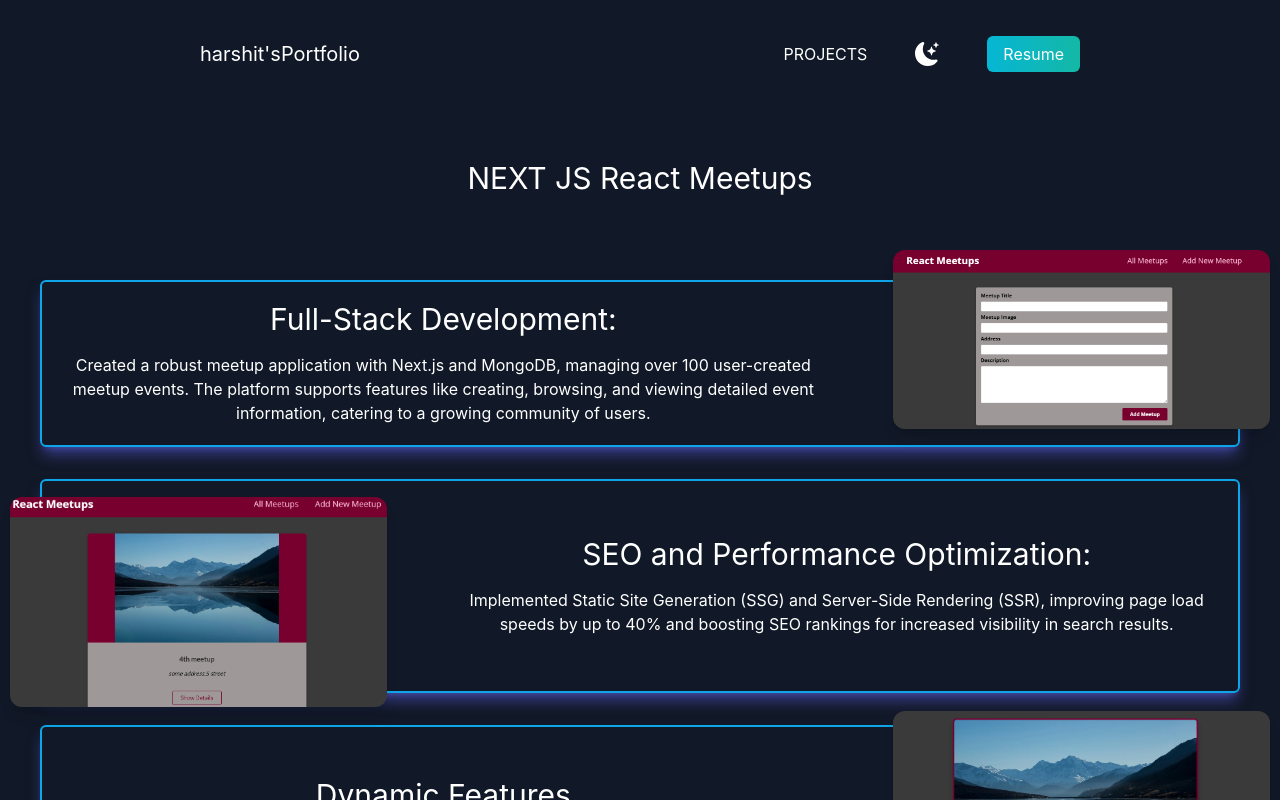
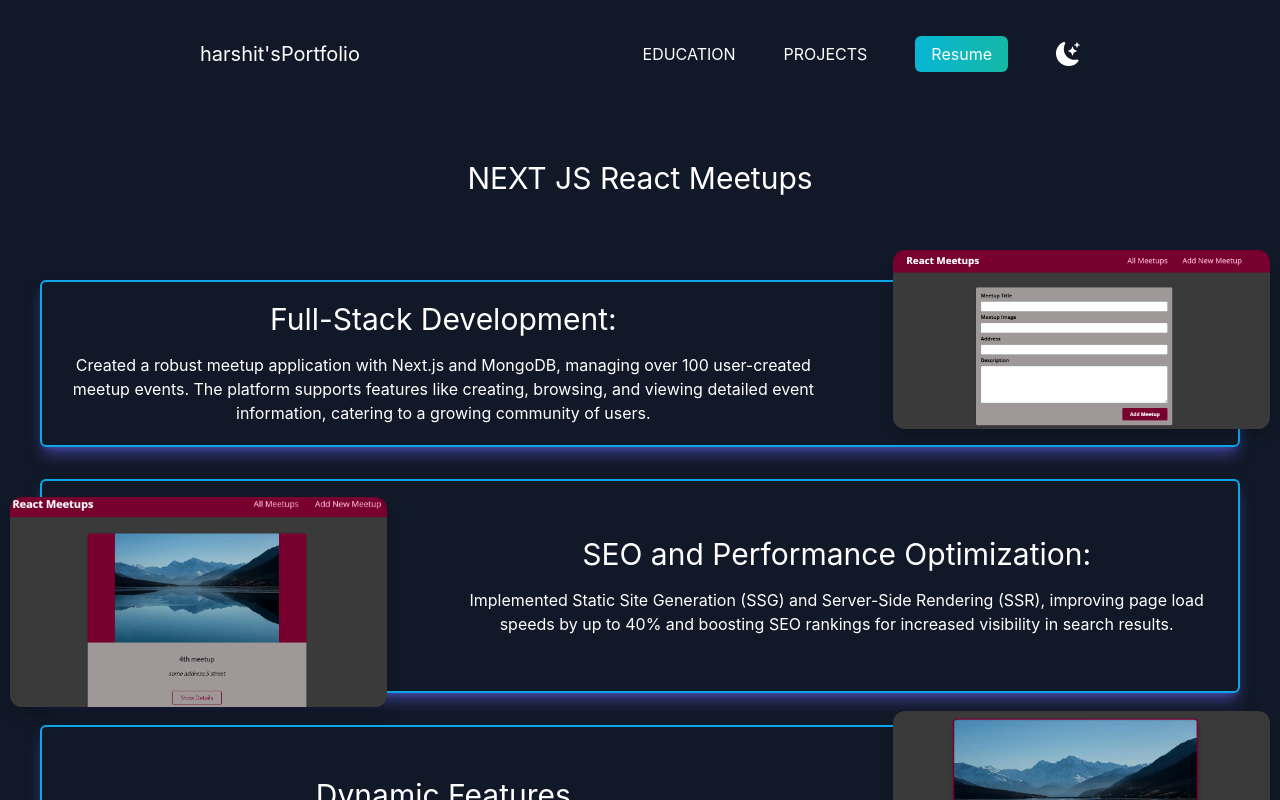
Before and after one commit to harshit-G51102/Portfolio, a Next.js app: page /projects/meetups in a window 1280 px wide. Shown: the top 800 px of the page. Built offline with nearby package versions, Linux system fonts and the light colour scheme.

Commit message:
adding education link

```diff
--- a/pages/index.js
+++ b/pages/index.js
@@ -42,14 +42,11 @@ export default function Home() {
           <nav className="py-10 mb-12 gap-8 flex flex-wrap  justify-between dark:text-white md:px-20 lg:px-40">
             <h1 className="font-burtons text-xl text-center w-full md:w-auto"><Link href='/'>harshit'sPortfolio</Link></h1>
             <ul className="flex flex-wrap items-center justify-center gap-4 w-full md:w-auto">
-              <li>
-                <Link href='/projects'>PROJECTS</Link>
+            <li>
+                <Link href='/projects'>EDUCATION</Link>
               </li>
               <li>
-                <BsFillMoonStarsFill
-                  onClick={toggleDarkMode}
-                  className=" cursor-pointer text-2xl ml-8"
-                />
+                <Link href='/projects' className="ml-8">PROJECTS</Link>
               </li>
               <li>
                 <Link
@@ -60,6 +57,12 @@ export default function Home() {
                 >
                   Resume
                 </Link>
+              </li>
+              <li>
+                <BsFillMoonStarsFill
+                  onClick={toggleDarkMode}
+                  className=" cursor-pointer text-2xl ml-8"
+                />
               </li>
             </ul>
           </nav>
--- a/pages/projects/foodOrdering.js
+++ b/pages/projects/foodOrdering.js
@@ -35,23 +35,26 @@ function foodOrdering() {
             <h1 className="font-burtons text-xl text-center w-full md:w-auto"><Link href='/'>harshit'sPortfolio</Link></h1>
             <ul className="flex flex-wrap items-center justify-center gap-4 w-full md:w-auto">
             <li>
-                            <Link href='/projects'>PROJECTS</Link>
+                <Link href='/projects'>EDUCATION</Link>
+              </li>
+              <li>
+                <Link href='/projects' className="ml-8">PROJECTS</Link>
+              </li>
+              <li>
+                <Link
+                  className="bg-gradient-to-r from-cyan-500 to-teal-500 text-white px-4 py-2 border-none rounded-md ml-8"
+                  href="/resume/22bcs103_harshit_1.pdf" // Path to your resume PDF
+                  target="_blank" // Open in a new tab
+                  rel="noopener noreferrer"
+                >
+                  Resume
+                </Link>
               </li>
               <li>
                 <BsFillMoonStarsFill
                   onClick={toggleDarkMode}
                   className=" cursor-pointer text-2xl ml-8"
                 />
-                        </li>
-                        <li>
-                            <a
-                                className="bg-gradient-to-r from-cyan-500 to-teal-500 text-white px-4 py-2 border-none rounded-md ml-8"
-                                href="/resume/22bcs103_harshit_1.pdf" // Path to your resume PDF
-                                target="_blank" // Open in a new tab
-                                rel="noopener noreferrer"
-                            >
-                                Resume
-                            </a>
               </li>
             </ul>
           </nav>
--- a/pages/projects/index.js
+++ b/pages/projects/index.js
@@ -34,23 +34,26 @@ function Projects() {
             <h1 className="font-burtons text-xl text-center w-full md:w-auto"><Link href='/'>harshit'sPortfolio</Link></h1>
             <ul className="flex flex-wrap items-center justify-center gap-4 w-full md:w-auto">
             <li>
-                            <Link href='/projects'>PROJECTS</Link>
+                <Link href='/projects'>EDUCATION</Link>
+              </li>
+              <li>
+                <Link href='/projects' className="ml-8">PROJECTS</Link>
+              </li>
+              <li>
+                <Link
+                  className="bg-gradient-to-r from-cyan-500 to-teal-500 text-white px-4 py-2 border-none rounded-md ml-8"
+                  href="/resume/22bcs103_harshit_1.pdf" // Path to your resume PDF
+                  target="_blank" // Open in a new tab
+                  rel="noopener noreferrer"
+                >
+                  Resume
+                </Link>
               </li>
               <li>
                 <BsFillMoonStarsFill
                   onClick={toggleDarkMode}
                   className=" cursor-pointer text-2xl ml-8"
                 />
-                        </li>
-                        <li>
-                            <a
-                                className="bg-gradient-to-r from-cyan-500 to-teal-500 text-white px-4 py-2 border-none rounded-md ml-8"
-                                href="/resume/22bcs103_harshit_1.pdf" // Path to your resume PDF
-                                target="_blank" // Open in a new tab
-                                rel="noopener noreferrer"
-                            >
-                                Resume
-                            </a>
               </li>
             </ul>
           </nav>
--- a/pages/projects/meetups.js
+++ b/pages/projects/meetups.js
@@ -34,23 +34,26 @@ function meetups() {
             <h1 className="font-burtons text-xl text-center w-full md:w-auto"><Link href='/'>harshit'sPortfolio</Link></h1>
             <ul className="flex flex-wrap items-center justify-center gap-4 w-full md:w-auto">
             <li>
-                            <Link href='/projects'>PROJECTS</Link>
+                <Link href='/projects'>EDUCATION</Link>
+              </li>
+              <li>
+                <Link href='/projects' className="ml-8">PROJECTS</Link>
+              </li>
+              <li>
+                <Link
+                  className="bg-gradient-to-r from-cyan-500 to-teal-500 text-white px-4 py-2 border-none rounded-md ml-8"
+                  href="/resume/22bcs103_harshit_1.pdf" // Path to your resume PDF
+                  target="_blank" // Open in a new tab
+                  rel="noopener noreferrer"
+                >
+                  Resume
+                </Link>
               </li>
               <li>
                 <BsFillMoonStarsFill
                   onClick={toggleDarkMode}
                   className=" cursor-pointer text-2xl ml-8"
                 />
-                        </li>
-                        <li>
-                            <a
-                                className="bg-gradient-to-r from-cyan-500 to-teal-500 text-white px-4 py-2 border-none rounded-md ml-8"
-                                href="/resume/22bcs103_harshit_1.pdf" // Path to your resume PDF
-                                target="_blank" // Open in a new tab
-                                rel="noopener noreferrer"
-                            >
-                                Resume
-                            </a>
               </li>
             </ul>
           </nav>
--- a/pages/projects/quotes.js
+++ b/pages/projects/quotes.js
@@ -36,23 +36,26 @@ function quotes() {
             <h1 className="font-burtons text-xl text-center w-full md:w-auto"><Link href='/'>harshit'sPortfolio</Link></h1>
             <ul className="flex flex-wrap items-center justify-center gap-4 w-full md:w-auto">
             <li>
-                            <Link href='/projects'>PROJECTS</Link>
+                <Link href='/projects'>EDUCATION</Link>
+              </li>
+              <li>
+                <Link href='/projects' className="ml-8">PROJECTS</Link>
+              </li>
+              <li>
+                <Link
+                  className="bg-gradient-to-r from-cyan-500 to-teal-500 text-white px-4 py-2 border-none rounded-md ml-8"
+                  href="/resume/22bcs103_harshit_1.pdf" // Path to your resume PDF
+                  target="_blank" // Open in a new tab
+                  rel="noopener noreferrer"
+                >
+                  Resume
+                </Link>
               </li>
               <li>
                 <BsFillMoonStarsFill
                   onClick={toggleDarkMode}
                   className=" cursor-pointer text-2xl ml-8"
                 />
-                        </li>
-                        <li>
-                            <a
-                                className="bg-gradient-to-r from-cyan-500 to-teal-500 text-white px-4 py-2 border-none rounded-md ml-8"
-                                href="/resume/22bcs103_harshit_1.pdf" // Path to your resume PDF
-                                target="_blank" // Open in a new tab
-                                rel="noopener noreferrer"
-                            >
-                                Resume
-                            </a>
               </li>
             </ul>
           </nav>
```
Also changed, not shown: pages/education/education.js (added). Lines whose indentation alone changed are shown as unchanged.
